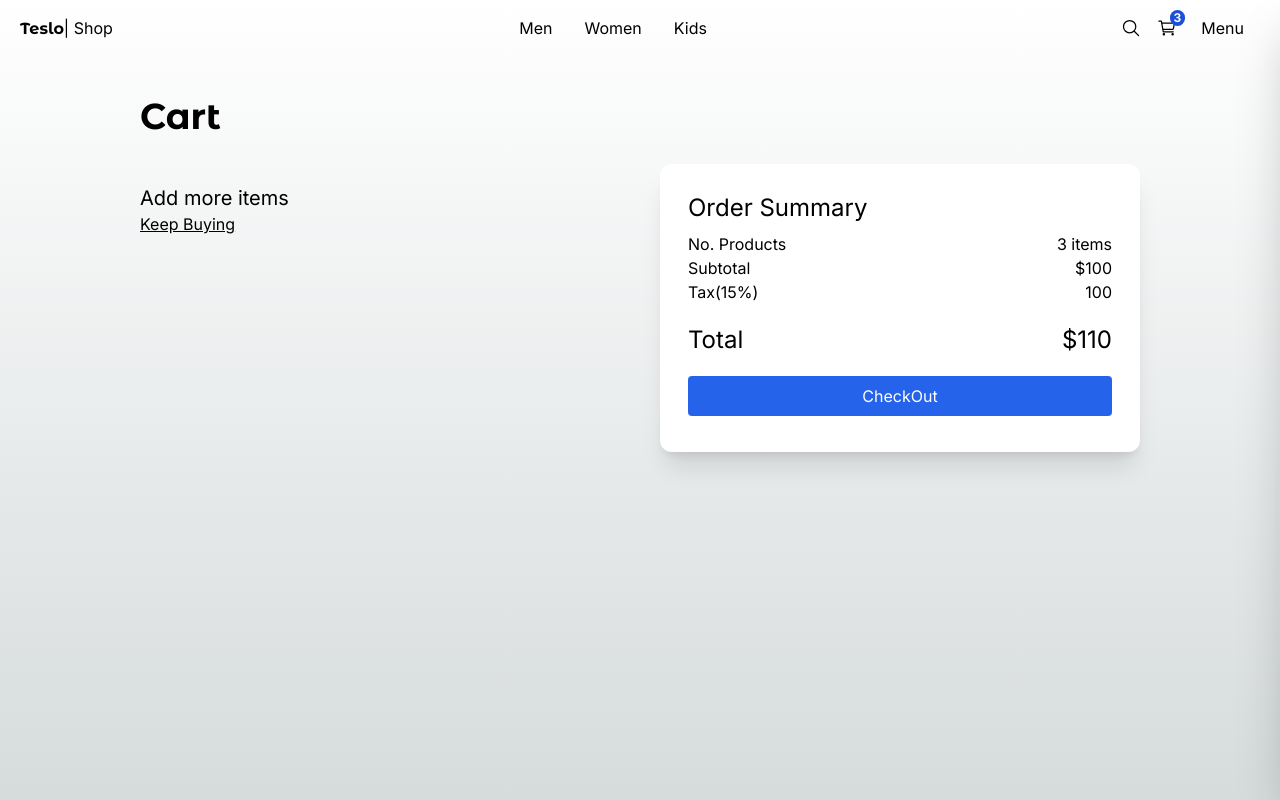
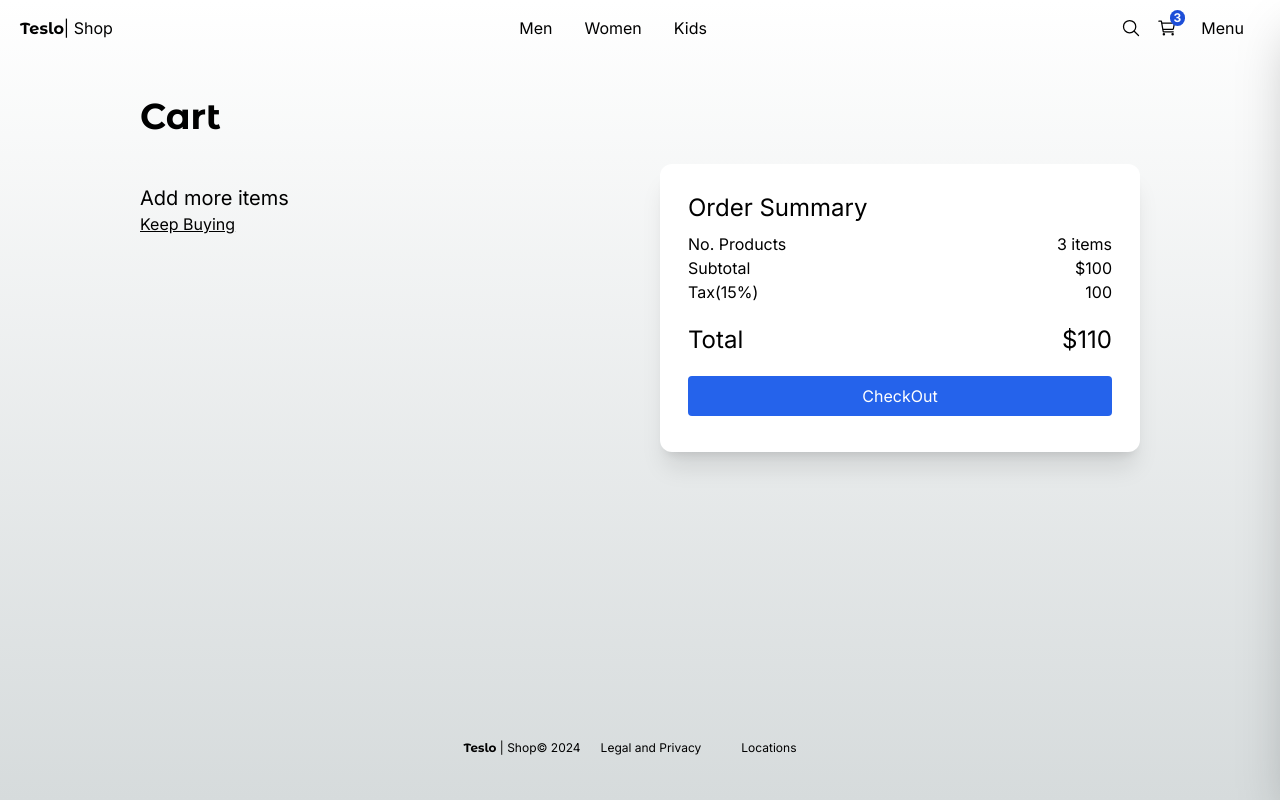
Before and after one commit to GerardoDev25/shop_next-2024-fr, a Next.js app: page /cart in a window 1280 px wide. Built offline with nearby package versions, Linux system fonts and the light colour scheme.

Commit message:
style(ui): :lipstick: footer component done

```diff
--- a/src/app/(shop)/layout.tsx
+++ b/src/app/(shop)/layout.tsx
@@ -1,4 +1,4 @@
-import { Sidebar, TopMenu } from '@/components/ui/';
+import { Footer, Sidebar, TopMenu } from '@/components/ui/';
 
 interface Props {
   children: React.ReactNode;
@@ -10,8 +10,8 @@ export default function ShopLayout({ children }: Props) {
       <TopMenu />
       <Sidebar />
 
-
       <div className='px-0 sm:px-10'>{children}</div>
+      <Footer />
     </main>
   );
 }
--- /dev/null
+++ b/src/components/ui/footer/Footer.tsx
@@ -0,0 +1,19 @@
+import { titleFont } from '@/config';
+import Link from 'next/link';
+import React from 'react';
+
+export const Footer = () => {
+  return (
+    <div className='flex w-full justify-center text-xs mb-10'>
+      <Link href='/'>
+        <span className={`${titleFont.className} antialiased font-bold`}>
+          Teslo
+        </span>
+        <span> | Shop</span>
+        <span>© {new Date().getFullYear()}</span>
+      </Link>
+      <Link className='mx-5' href={'/'}>Legal and Privacy</Link>
+      <Link className='mx-5' href={'/'}>Locations</Link>
+    </div>
+  );
+};
--- /dev/null
+++ b/src/components/ui/footer/index.ts
@@ -0,0 +1 @@
+export * from './Footer';
--- a/src/components/ui/index.ts
+++ b/src/components/ui/index.ts
@@ -2,3 +2,4 @@ export * from './not-found';
 export * from './sidebar';
 export * from './title';
 export * from './top-menu';
+export * from './footer';
```
